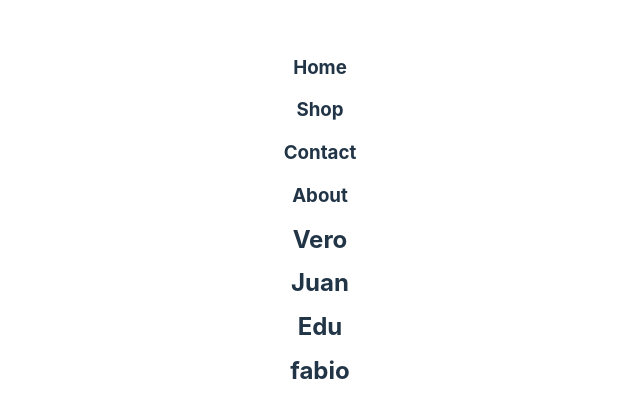
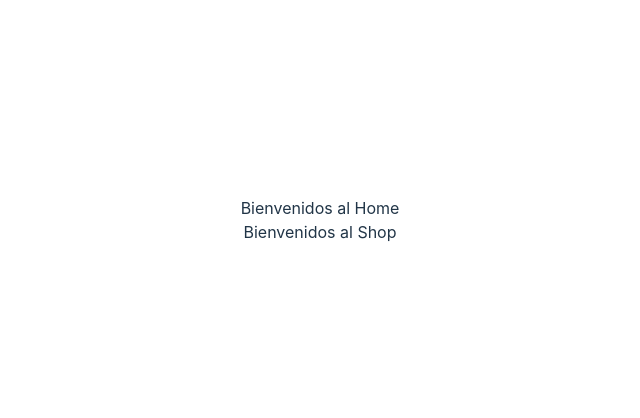
Before and after one commit to NicolasGomez26/App-Front-End-III, a React (Vite) app: page / in a window 1280 px wide. Shown: the part 180-598 px from the top of the page, without its empty margins (320-960 px from the left). Built offline with nearby package versions, Linux system fonts and the light colour scheme.

Commit message:
Clase 4 - Componentes y Props

```diff
--- a/src/App.jsx
+++ b/src/App.jsx
@@ -1,17 +1,12 @@
 import './App.css'
+import Home from './Clase 4/Pages/Home'
+import Shop from './Clase 4/Pages/Shop'
 
 const App = () =>  {
-  let headers = ['Home', 'Shop', 'Contact', 'About']
-  let users = [
-    {id: 0, name: 'Vero', age: 49},
-    {id: 1, name: 'Juan', age: 26 },
-    {id: 2, name: 'Edu', age: 32 },
-    {id: 3, name: 'fabio', age: 21},
-  ]
   return (
     <div className="App">
-      {headers.map((header, index) => <h3 key={index}>{header}</h3>)}
-      {users.map((user) => <h2 key={user.id}> {user.name}</h2>)}
+      <Home/>
+      <Shop/>
     </div>
   )
 }
--- /dev/null
+++ b/src/Clase 4/Components/FuncComponent.jsx
@@ -0,0 +1,6 @@
+
+const FuncComponent = () =>{
+    return <h1>Function Component</h1>
+}
+
+export default FuncComponent
--- /dev/null
+++ b/src/Clase 4/Components/Header.jsx
@@ -0,0 +1,11 @@
+import React from 'react'
+
+const Header = ({titulo}) => {
+  return (
+    <>
+        Bienvenidos al {titulo}
+    </>
+  )
+}
+
+export default Header
--- /dev/null
+++ b/src/Clase 4/Pages/Home.jsx
@@ -0,0 +1,12 @@
+import React from 'react'
+import Header from '../Components/Header'
+
+const Home = () => {
+  return (
+    <div>
+        <Header titulo='Home'/>
+    </div>
+  )
+}
+
+export default Home
--- /dev/null
+++ b/src/Clase 4/Pages/Shop.jsx
@@ -0,0 +1,12 @@
+import React from 'react'
+import Header from '../Components/Header'
+
+const Shop = () => {
+  return (
+    <div>
+        <Header titulo='Shop'/>
+    </div>
+  )
+}
+
+export default Shop
```
Also changed, not shown: src/Clase 4/Components/ClassComponent.jsx (added, +7 -0 lines), src/Clase 4/Pages/Contact.jsx (added, +9 -0 lines).
